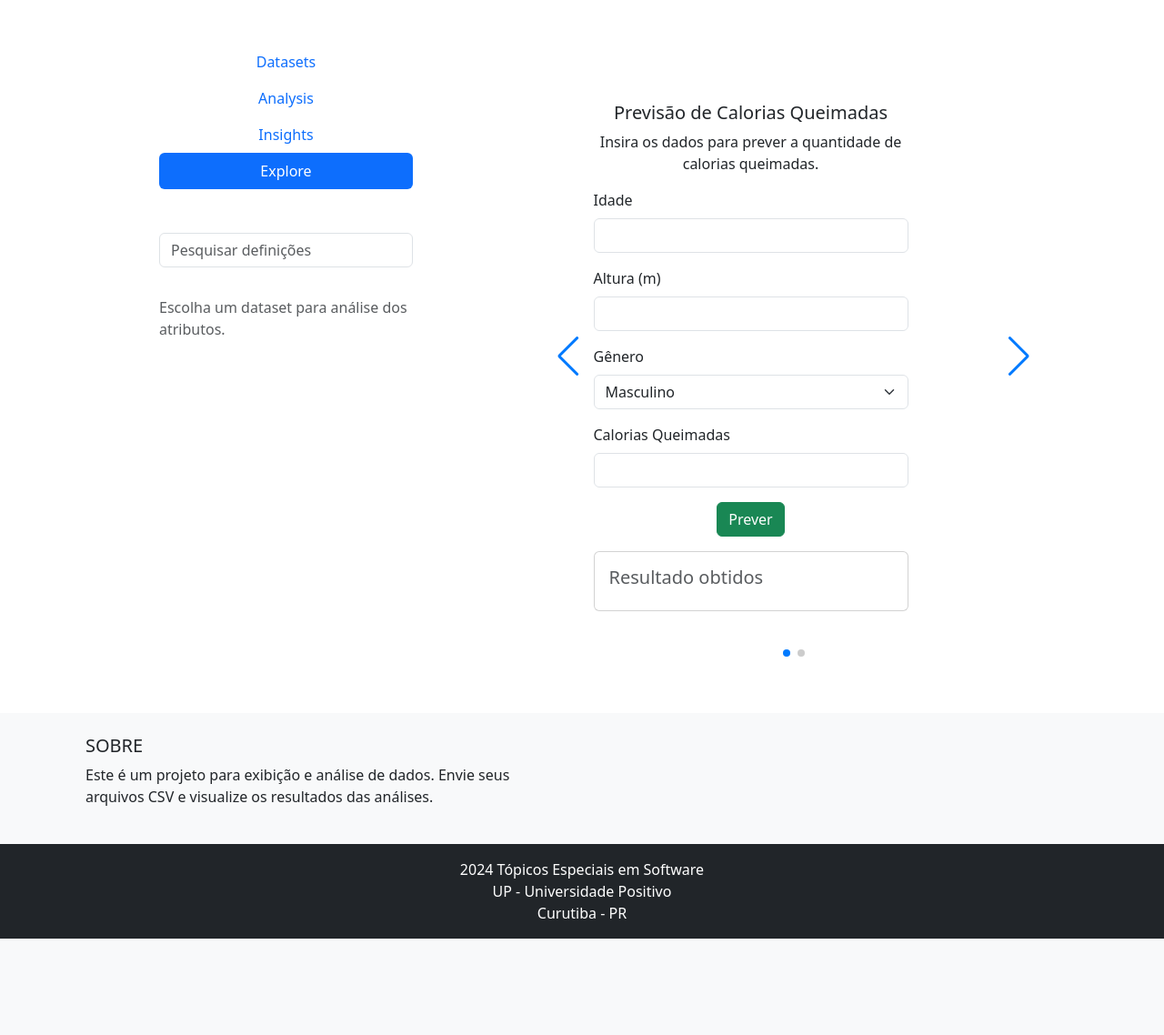
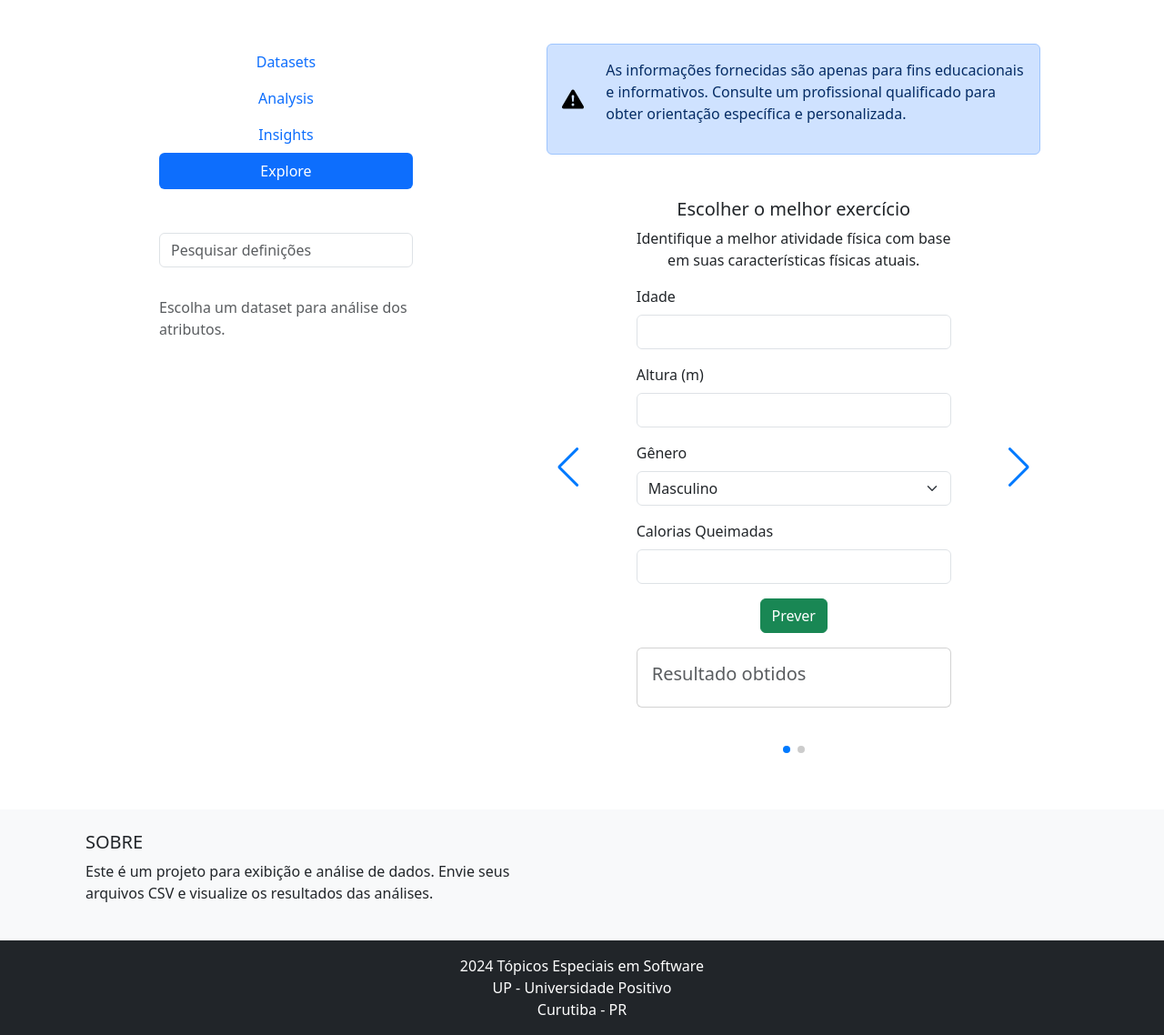
Before and after one commit to thanwill/gymapi, a Django app: template api/templates/index.html in a window 1280 px wide, after a click on "Explore". Shown: the part 56-1194 px from the top of the page at 91% size. Before the commit the page ends 1088 px from the top, so only its background shows below. Run offline with Django 5.2, Linux system fonts and the light colour scheme; the template is opened without the code that fills it, so the values that code supplies are empty; some libraries are stand-ins or nearby versions.

Commit message:
Corrige a altura máxima do slider e adiciona mensagem de aviso sobre informações educacionais na seção de exploração.

```diff
--- a/api/templates/index.html
+++ b/api/templates/index.html
@@ -15,7 +15,7 @@
         .swiper {
             width: auto;
             min-height: 400px;
-            max-height: 7å00px;
+            max-height: 700px;
         }
     </style>
 
@@ -79,8 +79,8 @@
             <div class="tab-content col-10 offset-1 col-lg-7" id="v-pills-tabContent">
 
                 <!-- INFORMAÇÃO DO DATASETS CADASTRADOS -->
-                <div class="tab-pane fade show active" id="v-pills-home" role="tabpanel" aria-labelledby="v-pills-home-tab"
-                    tabindex="0">
+                <div class="tab-pane fade show active" id="v-pills-home" role="tabpanel"
+                    aria-labelledby="v-pills-home-tab" tabindex="0">
 
                     <div class="col-10 offset-1">
                         <div class="mb-3 ">
@@ -168,23 +168,40 @@
                 </div>
 
                 <!-- EXPLORE -->
-                <div class="tab-pane fade" id="v-pills-messages" role="tabpanel"
-                    aria-labelledby="v-pills-messages-tab" tabindex="0">
+                <div class="tab-pane fade" id="v-pills-messages" role="tabpanel" aria-labelledby="v-pills-messages-tab"
+                    tabindex="0">
+
 
                     <div class="col-10 offset-1">
-
+                        <div class="alert alert-primary d-flex align-items-center" role="alert">
+                            <svg xmlns="http://www.w3.org/2000/svg"
+                                class="bi bi-exclamation-triangle-fill flex-shrink-0 me-4" width="24" height="24"
+                                viewBox="0 0 16 16" role="img" aria-label="Warning:">
+                                <path
+                                    d="M8.982 1.566a1.13 1.13 0 0 0-1.96 0L.165 13.233c-.457.778.091 1.767.98 1.767h13.713c.889 0 1.438-.99.98-1.767L8.982 1.566zM8 5c.535 0 .954.462.9.995l-.35 3.507a.552.552 0 0 1-1.1 0L7.1 5.995A.905.905 0 0 1 8 5zm.002 6a1 1 0 1 1 0 2 1 1 0 0 1 0-2z" />
+                            </svg>
+
+                            <div>
+                                <p>
+                                    As informações fornecidas são apenas para fins educacionais e informativos.
+                                    Consulte um profissional qualificado para obter orientação específica e personalizada.
+                                </p>
+                            </div>
+                        </div>
                         <!-- Slider main container -->
                         <div class="swiper">
                             <!-- Additional required wrapper -->
-                            <div class="swiper-wrapper pb-5 pt-5">
+                            <div class="swiper-wrapper pb-5 pt-3">
                                 <!-- Slides -->
                                 <div class="swiper-slide">
                                     <div class="row">
-                                        <div class="col-10 offset-1 col-lg-8 p-3">
+
+                                        <div class="col-10 offset-1 col-lg-8 offset-lg-2 p-3">
 
                                             <div class="text-center">
-                                                <h5>Previsão de Calorias Queimadas</h5>
-                                                <p>Insira os dados para prever a quantidade de calorias queimadas.</p>
+                                                <h5>Escolher o melhor exercício</h5>
+                                                <p>Identifique a melhor atividade física com base em suas
+                                                    características físicas atuais.</p>
                                             </div>
 
                                             <form id="prediction-form">
```
